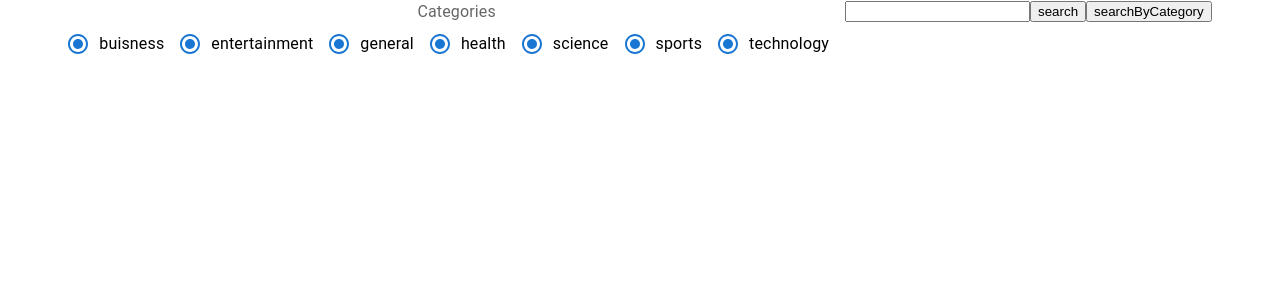
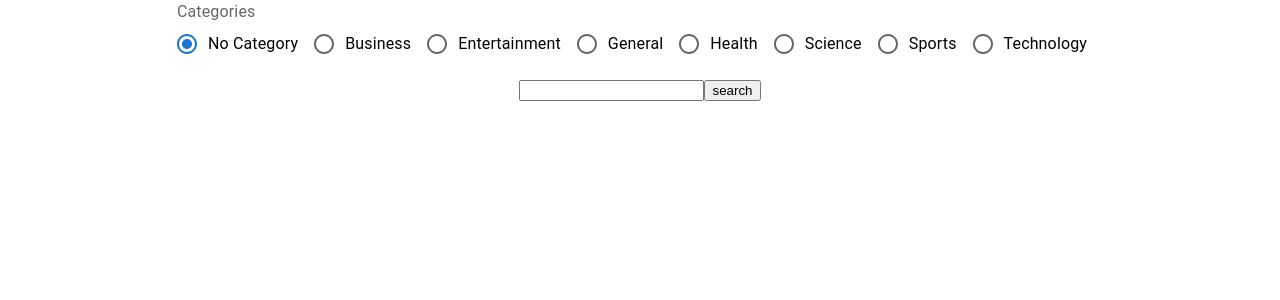
Before and after one commit to eliasadmaso1/react-home-exercise, a React (Create React App) app: page / in a window 1280 px wide. Shown: the top 300 px of the page. Built offline with nearby package versions, Linux system fonts and the light colour scheme.

Commit message:
Articles-Component

```diff
--- a/package.json
+++ b/package.json
@@ -11,7 +11,7 @@
     "@testing-library/user-event": "^13.5.0",
     "react": "^17.0.2",
     "react-dom": "^17.0.2",
-    "react-router-dom": "^6.2.1",
+    "react-router-dom": "^5.2.1",
     "react-scripts": "5.0.0",
     "web-vitals": "^2.1.4"
   },
--- a/src/App.js
+++ b/src/App.js
@@ -1,12 +1,15 @@
-import logo from './logo.svg';
-import './App.css';
-import Articles from './Components/Pages/Articles/Articles';
+import "./App.css";
+import { BrowserRouter as Router } from "react-router-dom";
+
+import Routing from "./Components/Routing/Routing";
 
 function App() {
   return (
-    <div className="App">
-      <Articles/>
-    </div>
+    <>
+      <Router>
+        <Routing />
+      </Router>
+    </>
   );
 }
 
--- /dev/null
+++ b/src/Components/Features/Card/Card.js
@@ -0,0 +1,34 @@
+import React from 'react'
+import Card from '@mui/material/Card';
+import CardActions from '@mui/material/CardActions';
+import CardContent from '@mui/material/CardContent';
+import CardMedia from '@mui/material/CardMedia';
+import Button from '@mui/material/Button';
+import Typography from '@mui/material/Typography';
+
+function ArticleCard({urlToImage,title,description,publishedAt}) {
+    return (
+        <Card sx={{ maxWidth: 345 }}>
+      <CardMedia
+        component="img"
+        height="140"
+        image={urlToImage}
+        alt="green iguana"
+      />
+      <CardContent>
+        <Typography gutterBottom variant="h5" component="div">
+          {title}
+        </Typography>
+        <Typography variant="body2" color="text.secondary">
+          {description}
+        </Typography>
+        <Typography variant="body2" color="text.secondary">
+          {publishedAt}
+        </Typography>
+      </CardContent>
+
+    </Card>
+    )
+}
+
+export default ArticleCard
--- /dev/null
+++ b/src/Components/Pages/Articles/Articles.css
@@ -0,0 +1,19 @@
+.articles-div {
+  display: flex;
+  justify-content: space-around;
+  flex-wrap: wrap;
+  margin-top: 20px;
+}
+
+.radio-buttons {
+  display: flex;
+  justify-content: center;
+  align-items: center;
+}
+
+.search-input {
+  margin-top: 15px;
+  display: flex;
+  justify-content: center;
+  align-items: center;
+}
--- a/src/Components/Pages/Articles/Articles.js
+++ b/src/Components/Pages/Articles/Articles.js
@@ -1,70 +1,141 @@
-import React from 'react'
-import {useState,useEffect} from 'react';
-import Radio from '@mui/material/Radio';
-import RadioGroup from '@mui/material/RadioGroup';
-import FormControlLabel from '@mui/material/FormControlLabel';
-import FormControl from '@mui/material/FormControl';
-import FormLabel from '@mui/material/FormLabel';
+import React from "react";
+import { useState, useEffect } from "react";
+import Radio from "@mui/material/Radio";
+import RadioGroup from "@mui/material/RadioGroup";
+import FormControlLabel from "@mui/material/FormControlLabel";
+import FormControl from "@mui/material/FormControl";
+import FormLabel from "@mui/material/FormLabel";
+import ArticleCard from "../../Features/Card/Card";
+import "./Articles.css";
 
 function Articles() {
-    const [query,setQuery] = useState('');
-    const [category,setCategory] = useState('');
-    const [articles,setArticles] = useState([]);
+  const [query, setQuery] = useState("");
+  const [category, setCategory] = useState("");
+  const [articles, setArticles] = useState([]);
 
-    const search = (query)=>{
-        return fetch(`https://newsapi.org/v2/everything?q=${query}&apiKey=00b9d4ad8a8546a69549128f68f509b3`)
-        .then((data)=>data.json())
-        .then((res)=>{
-            setArticles(res.articles)
-            console.log(res);
-        })
+  const search = async () => {
+    console.log({ query, category });
+    if (!query && !category) {
+      setArticles([]);
+    } else if (query && !category) {
+      searchByQuery(query);
+    } else {
+      searchByCategory(query, category);
+    }
   };
 
-    const searchByCategory = (query,category)=>{
-        const paramForQuery = query ? `q=${query}&` : '';
-        return fetch(`https://newsapi.org/v2/top-headlines?${paramForQuery}category=${category}&apiKey=00b9d4ad8a8546a69549128f68f509b3`)
-        .then((data)=>data.json())
-        .then((res)=>{
-            console.log({res});
-        })
+  const searchByQuery = async (query) => {
+    return fetch(
+      `https://newsapi.org/v2/everything?q=${query}&apiKey=00b9d4ad8a8546a69549128f68f509b3`
+    )
+      .then((data) => data.json())
+      .then((res) => {
+        console.log({ res });
+        setArticles(res.articles);
+      });
   };
 
-    console.log({articles})
+  const searchByCategory = async (query, category) => {
+    const paramForQuery = query ? `q=${query}&` : "";
+    return fetch(
+      `https://newsapi.org/v2/top-headlines?${paramForQuery}category=${category}&apiKey=00b9d4ad8a8546a69549128f68f509b3`
+    )
+      .then((data) => data.json())
+      .then((res) => {
+        console.log({ res });
+        setArticles(res.articles);
+      });
+  };
+
+  useEffect(() => {
+    search();
+  }, [category]);
+
+  console.log({ articles });
   return (
-        <div>
+    <>
+      <div className="radio-buttons">
         <FormControl>
-        <FormLabel id="demo-row-radio-buttons-group-label">Categories</FormLabel>
+          <FormLabel id="demo-row-radio-buttons-group-label">
+            Categories
+          </FormLabel>
           <RadioGroup
             row
             aria-labelledby="demo-row-radio-buttons-group-label"
             name="row-radio-buttons-group"
+            value={category}
+            onChange={(e, selectedValue) => {
+              setCategory(selectedValue);
+            }}
           >
-          <FormControlLabel  control={<Radio />} label="buisness" onClick={()=>{setCategory('buisness')}}/>
-          <FormControlLabel  control={<Radio />} label="entertainment" onClick={()=>{setCategory('entertainment')}}/>
-          <FormControlLabel  control={<Radio />} label="general" onClick={()=>{setCategory('general')}}/>
-          <FormControlLabel  control={<Radio />} label="health" onClick={()=>{setCategory('health')}}/>
-
-          <FormControlLabel  control={<Radio />} label="science" onClick={()=>{setCategory('science')}}/>
-          <FormControlLabel  control={<Radio />} label="sports" onClick={()=>{setCategory('sports')}}/>
-          <FormControlLabel  control={<Radio />} label="technology" onClick={()=>{setCategory('technology')}}/>
-
-
-
-
+            <FormControlLabel
+              control={<Radio />}
+              value=""
+              label="No Category"
+              checked={category === ""}
+            />
+            <FormControlLabel
+              control={<Radio />}
+              value="business"
+              label="Business"
+              checked={category === "business"}
+            />
+            <FormControlLabel
+              control={<Radio />}
+              value="entertainment"
+              label="Entertainment"
+              checked={category === "entertainment"}
+            />
+            <FormControlLabel
+              control={<Radio />}
+              value="general"
+              label="General"
+            />
+            <FormControlLabel
+              control={<Radio />}
+              value="health"
+              label="Health"
+            />
+            <FormControlLabel
+              control={<Radio />}
+              value="science"
+              label="Science"
+            />
+            <FormControlLabel
+              control={<Radio />}
+              value="sports"
+              label="Sports"
+            />
+            <FormControlLabel
+              control={<Radio />}
+              value="technology"
+              label="Technology"
+            />
           </RadioGroup>
         </FormControl>
-            <input onChange={(e)=>{setQuery(e.target.value)}}/>
-            <button onClick={()=>{search(query)}}>search</button>
-            <button onClick={searchByCategory}>searchByCategory</button>
-            {articles.map((article)=>{
-                return (<div>
-                    <h1>{article.title}</h1>
-                </div>)
-
+        </div>
+        <div className="search-input">
+        <input
+          onChange={(e) => {
+            setQuery(e.target.value);
+          }}
+        />
+        <button onClick={search}>search</button>
+      </div>
+      <div className="articles-div">
+        {articles.map((article) => {
+          return (
+            <ArticleCard
+              urlToImage={article.urlToImage ? article.urlToImage : 'https://img.bfmtv.com/c/630/420/871/7b9f41477da5f240b24bd67216dd7.jpg'}
+              title={article.title}
+              description={article.description}
+              publishedAt={article.publishedAt}
+            />
+          );
         })}
-
       </div>
-    )
+    </>
+  );
 }
 
-export default Articles
+export default Articles;
--- /dev/null
+++ b/src/Components/Routing/Routing.js
@@ -0,0 +1,17 @@
+import React from "react";
+import { Switch, Route } from "react-router-dom";
+import Articles from "../Pages/Articles/Articles";
+import Article from "../Pages/Article/Article";
+
+function Routing() {
+  return (
+    <div>
+      <Switch>
+        <Route exact path="/" component={Articles} />
+        <Route path="/Article" component={Article} />
+      </Switch>
+    </div>
+  );
+}
+
+export default Routing;
```
Also changed, not shown: 1 other file (tests, documents, lock files or other folders). Lines whose indentation alone changed are shown as unchanged.
